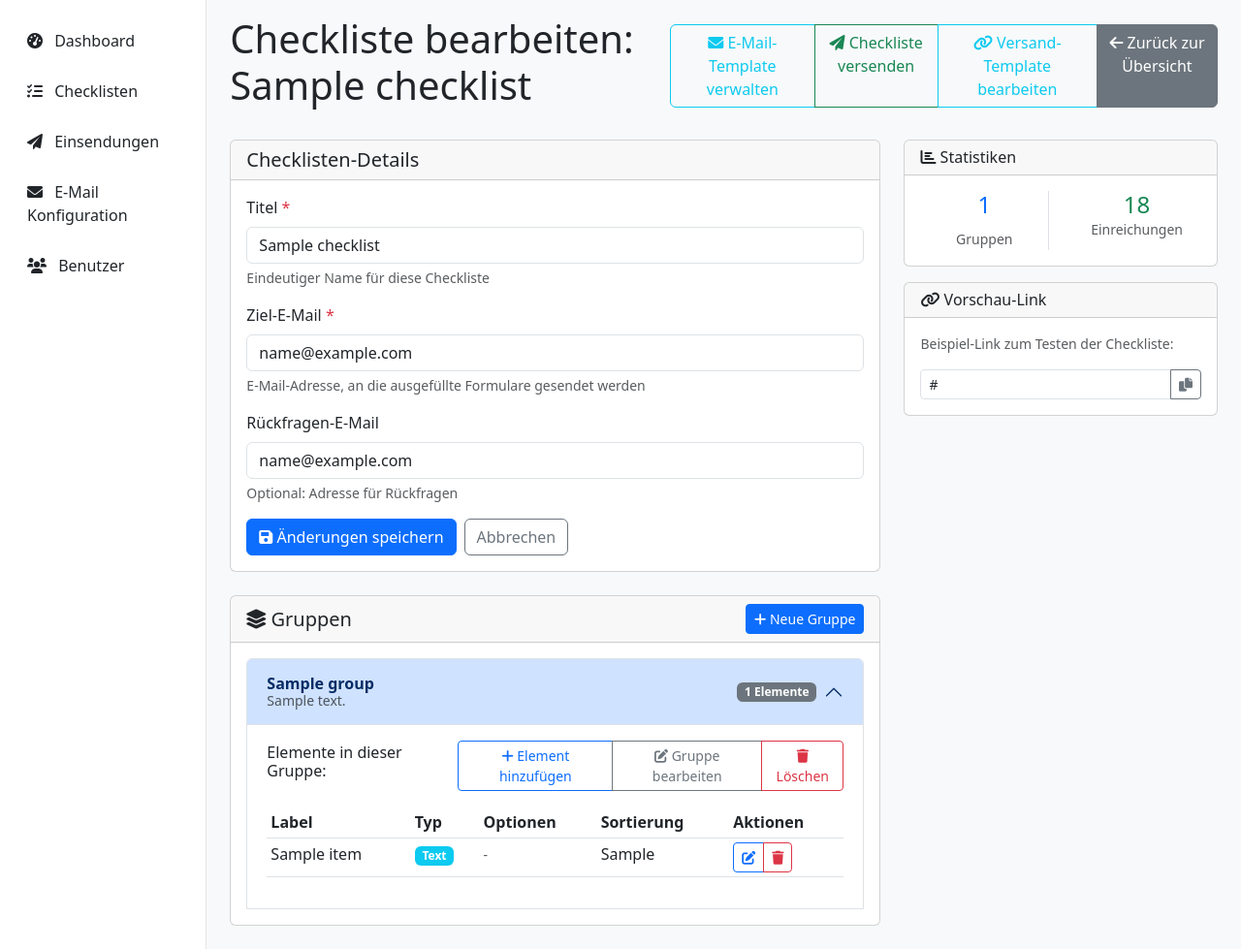
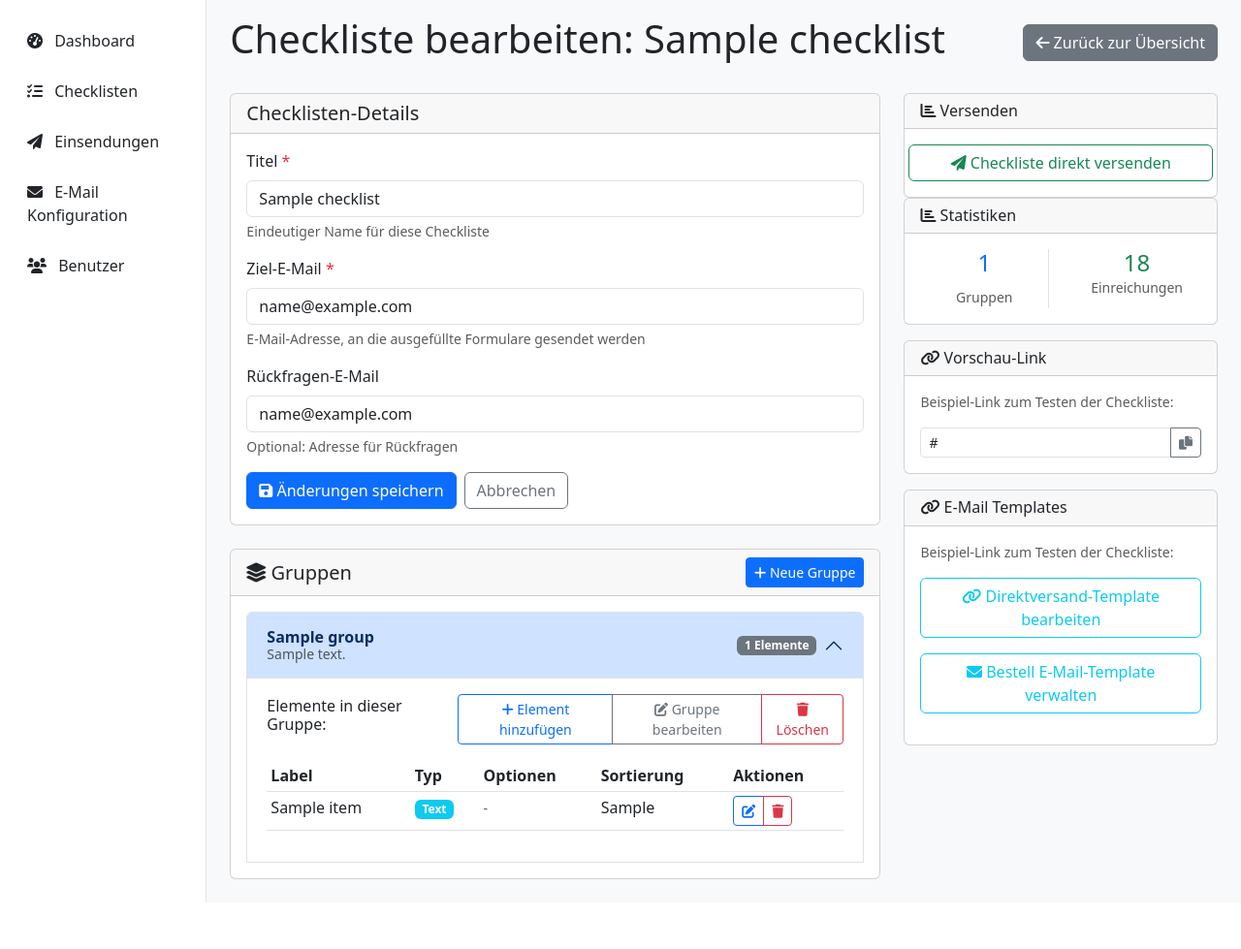
Before and after one commit to lesven/besteller, a Symfony app: template templates/admin/checklist/edit.html.twig in a window 1280 px wide. Shown: the part 56-1035 px from the top of the page at 97% size. After the commit the page ends 987 px from the top, so only its background shows below. Run offline with Twig, Linux system fonts and the light colour scheme; the template is opened without the code that fills it: most values are stand-ins (such as "Sample title", 1, 10 or a date in 2020); some libraries are stand-ins or nearby versions.

Commit message:
refactor: reorganize checklist edit page buttons and add direct send option

```diff
--- a/templates/admin/checklist/edit.html.twig
+++ b/templates/admin/checklist/edit.html.twig
@@ -6,16 +6,6 @@
 <div class="d-flex justify-content-between align-items-center mb-4">
     <h1>Checkliste bearbeiten: {{ checklist.title }}</h1>
     <div class="btn-group">
-        <a href="{{ path('admin_checklist_email_template', {'id': checklist.id}) }}" class="btn btn-outline-info">
-            <i class="fas fa-envelope"></i> E-Mail-Template verwalten
-        </a>
-        <a href="{{ path('admin_checklist_send_link', {'id': checklist.id}) }}" class="btn btn-outline-success">
-            <i class="fas fa-paper-plane"></i> Checkliste versenden
-        </a>
-
-        <a href="{{ path('admin_checklist_link_template', {'id': checklist.id}) }}" class="btn btn-outline-info">
-            <i class="fas fa-link"></i> Versand-Template bearbeiten
-        </a>
 
         <a href="{{ path('admin_checklists') }}" class="btn btn-secondary">
             <i class="fas fa-arrow-left"></i> Zurück zur Übersicht
@@ -250,6 +240,18 @@
 
     <div class="col-md-4">
         <div class="card">
+        <div class="card-header">
+                <h6 class="card-title mb-0"><i class="fas fa-chart-bar"></i> Versenden</h6>
+            </div>
+            <div class="card-body">
+            <div class="row text-center">
+                <a href="{{ path('admin_checklist_send_link', {'id': checklist.id}) }}" class="btn btn-outline-success">
+                        <i class="fas fa-paper-plane"></i> Checkliste direkt versenden
+                    </a>
+            </div></div>
+        </div>
+
+        <div class="card">
             <div class="card-header">
                 <h6 class="card-title mb-0"><i class="fas fa-chart-bar"></i> Statistiken</h6>
             </div>
@@ -291,6 +293,24 @@
                 </div>
             </div>
         </div>
+
+        <div class="card mt-3">
+            <div class="card-header">
+                <h6 class="card-title mb-0"><i class="fas fa-link"></i> E-Mail Templates</h6>
+            </div>
+            <div class="card-body">
+                    <p class="small text-muted">Beispiel-Link zum Testen der Checkliste:</p>
+                    <p>
+                    <a href="{{ path('admin_checklist_link_template', {'id': checklist.id}) }}" class="btn btn-outline-info">
+                    <i class="fas fa-link"></i> Direktversand-Template bearbeiten
+                    </a>
+            </p><p>
+                <a href="{{ path('admin_checklist_email_template', {'id': checklist.id}) }}" class="btn btn-outline-info">
+                <i class="fas fa-envelope"></i> Bestell E-Mail-Template verwalten
+                 </a>
+                 </p>
+            </div>
+        </div>
     </div>
 </div>
 
```
